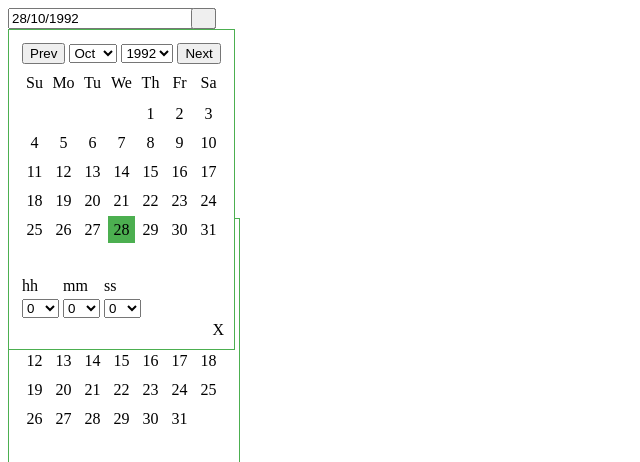
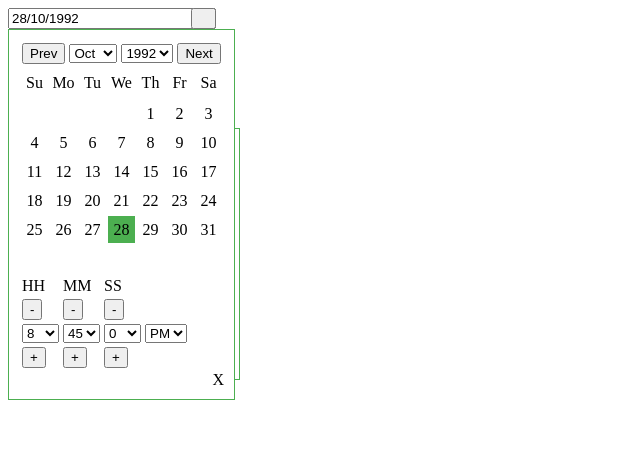
Before and after one commit to NilavPatel/np-date-picker, an Angular app: page / in a window 1280 px wide. Both pictures are taken after a click on the button 203 px from the left and 18 px from the top of the page. Shown: the top 462 px of the page, without its empty margins (0-640 px from the left). Built offline with nearby package versions, Linux system fonts and the light colour scheme.

Commit message:
add am pm in time picker

```diff
--- a/src/app/app.component.html
+++ b/src/app/app.component.html
@@ -1,23 +1,13 @@
 <app-np-date-picker [(value)]="birthDate" [showTimePicker]=true></app-np-date-picker>
+<div>{{birthDate | date : 'dd/MM/yyyy hh:mm:ss a'}}</div>
 
-{{birthDate | date : 'dd/MM/yyyy hh:mm:ss'}}
-
-<br>
-<br>
-<br>
-<br>
 <br>
 
 <app-np-date-picker [(value)]="date1" #datepicker format="dd/MMM/yy" (onChange)="onChange(date1)"></app-np-date-picker>
+<button (click)="getSelectedDate()">Get Selected Date</button>
+<div>{{selectedDate | date :'dd/MMM/yy'}}</div>
+<button (click)="setSelectedDate()">Set date as 28/10/1992</button>
 
 <br>
 
-<button (click)="getSelectedDate()">Get Selected Date</button>
-<div>{{selectedDate | date :'dd/MMM/yy'}}</div>
-
-<button (click)="setSelectedDate()">Set date as 28/10/1992</button>
-
-<br>
-<br>
-
 <app-np-date-picker [(value)]="date" defaultOpen=true (onChange)="onChange(date)"></app-np-date-picker>
--- a/src/app/app.component.ts
+++ b/src/app/app.component.ts
@@ -11,7 +11,9 @@ export class AppComponent {
 
   selectedDate: Date;
 
-  birthDate = new Date(1992, 9, 28);
+  birthDate = new Date(1992, 9, 28, 20, 45, 0);
+
+  minDate = new Date(1990, 1, 1);
 
   @ViewChild("datepicker") datepicker: NpDatePickerComponent;
 
@@ -20,11 +22,11 @@ export class AppComponent {
   }
 
   setSelectedDate() {
-    this.datepicker.setSelectedDate(new Date(1992, 9, 28));
+    this.datepicker.setSelectedDate(new Date(1992, 9, 28, 20, 45, 0));
   }
 
-  onChange(date: Date){
-    if(date != null){
+  onChange(date: Date) {
+    if (date != null) {
       alert(date.toString());
     }
   }
--- a/src/app/np-date-picker/np-date-picker.component.html
+++ b/src/app/np-date-picker/np-date-picker.component.html
@@ -66,9 +66,15 @@
     </table>
     <table *ngIf="showTimePicker">
       <tr>
-        <td>hh</td>
-        <td>mm</td>
-        <td>ss</td>
+        <td>HH</td>
+        <td>MM</td>
+        <td>SS</td>
+        <td></td>
+      </tr>
+      <tr>
+        <td><button (click)="_minusHour()">-</button></td>
+        <td><button (click)="_minusMinute()">-</button></td>
+        <td><button (click)="_minusSecond()">-</button></td>
       </tr>
       <tr>
         <td>
@@ -88,6 +94,18 @@
             </option>
           </select>
         </td>
+        <td>
+          <select (change)="_changeTime($event, 'AMPM')">
+            <option value="AM" [selected]="'AM' == _selectedAMPM">AM</option>
+            <option value="PM" [selected]="'PM' == _selectedAMPM">PM</option>
+          </select>
+        </td>
+      </tr>
+      <tr>
+        <td><button (click)="_addHour()">+</button></td>
+        <td><button (click)="_addMinute()">+</button></td>
+        <td><button (click)="_addSecond()">+</button></td>
+        <td></td>
       </tr>
     </table>
     <div (click)="_close()" class="np-close-button" *ngIf="!defaultOpen">X</div>
--- a/src/app/np-date-picker/np-date-picker.component.ts
+++ b/src/app/np-date-picker/np-date-picker.component.ts
@@ -22,6 +22,7 @@ export class NpDatePickerComponent implements OnInit {
   _selectedHour: number;
   _selectedMinute: number;
   _selectedSecond: number;
+  _selectedAMPM = 'AM';
   _currentDay: number;
   _currentWeekDay: number;
   _currentMonth: number;
@@ -44,7 +45,7 @@ export class NpDatePickerComponent implements OnInit {
 
     this._months = ["Jan", "Feb", "Mar", "Apr", "May", "Jun", "Jul", "Aug", "Sep", "Oct", "Nov", "Dec"];
 
-    for (var i = 0; i <= 24; i++) {
+    for (var i = 0; i <= 12; i++) {
       this._hours.push(i);
     }
 
@@ -76,7 +77,7 @@ export class NpDatePickerComponent implements OnInit {
       this._selectedDate = changes.value.currentValue;
       this._resetVariables();
     }
-    if(changes.value != undefined && changes.value != null){
+    if (changes.value != undefined && changes.value != null) {
       this.onChange.emit();
     }
   }
@@ -89,7 +90,10 @@ export class NpDatePickerComponent implements OnInit {
     this._selectedYear = currentDate.getFullYear();
 
     if (this.showTimePicker) {
-      this._selectedHour = currentDate.getHours();
+      var _hour = currentDate.getHours();
+      this._selectedAMPM = _hour >= 12 ? "PM" : "AM";
+      _hour = _hour % 12;
+      this._selectedHour = _hour ? _hour : 12; // the hour '0' should be '12'
       this._selectedMinute = currentDate.getMinutes();
       this._selectedSecond = currentDate.getSeconds();
     }
@@ -144,7 +148,8 @@ export class NpDatePickerComponent implements OnInit {
   }
 
   _onSelectDate(day: number) {
-    this._selectedDate = new Date(this._currentYear, this._currentMonth, day);
+    this._selectedDate = new Date(this._currentYear, this._currentMonth, day,
+      this.showTimePicker ? (this._selectedAMPM == "PM" ? this._selectedHour + 12 : this._selectedHour) : 0, this.showTimePicker ? this._selectedMinute : 0, this.showTimePicker ? this._selectedSecond : 0);
     this._resetVariables();
     this._isOpen = false;
     this.valueChange.emit(this._selectedDate);
@@ -178,8 +183,45 @@ export class NpDatePickerComponent implements OnInit {
     else if (arg == "second") {
       this._selectedSecond = parseInt($event.target.value);
     }
-    this._selectedDate = new Date(this._selectedYear, this._selectedMonth, this._selectedDay, this._selectedHour, this._selectedMinute, this._selectedSecond);
+    else if (arg == "AMPM") {
+      this._selectedAMPM = $event.target.value;
+    }
+    this._setDate();
+  }
+
+  _setDate() {
+    this._selectedDate = new Date(this._selectedYear, this._selectedMonth, this._selectedDay, this._selectedAMPM == "PM" ? this._selectedHour + 12 : this._selectedHour, this._selectedMinute, this._selectedSecond);
     this.valueChange.emit(this._selectedDate);
+  }
+
+  _minusHour() {
+    this._selectedHour = this._selectedHour == 0 ? 12 : this._selectedHour - 1;
+    this._setDate();
+  }
+
+  _minusMinute() {
+    this._selectedMinute = this._selectedMinute == 0 ? 60 : this._selectedMinute - 1;
+    this._setDate();
+  }
+
+  _minusSecond() {
+    this._selectedSecond = this._selectedSecond == 0 ? 60 : this._selectedSecond - 1;
+    this._setDate();
+  }
+
+  _addHour() {
+    this._selectedHour = this._selectedHour == 12 ? 0 : this._selectedHour + 1;
+    this._setDate();
+  }
+
+  _addMinute() {
+    this._selectedMinute = this._selectedMinute == 60 ? 0 : this._selectedMinute + 1;
+    this._setDate();
+  }
+
+  _addSecond() {
+    this._selectedSecond = this._selectedSecond == 60 ? 0 : this._selectedSecond + 1;
+    this._setDate();
   }
 
   getSelectedDate() {
```
